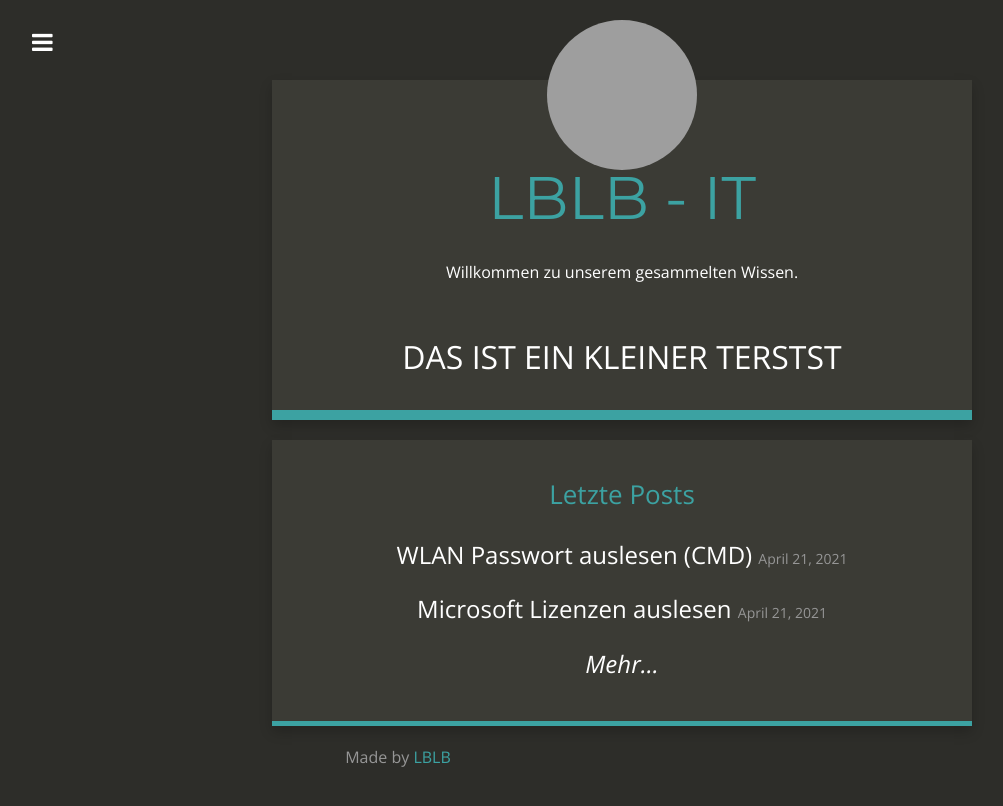
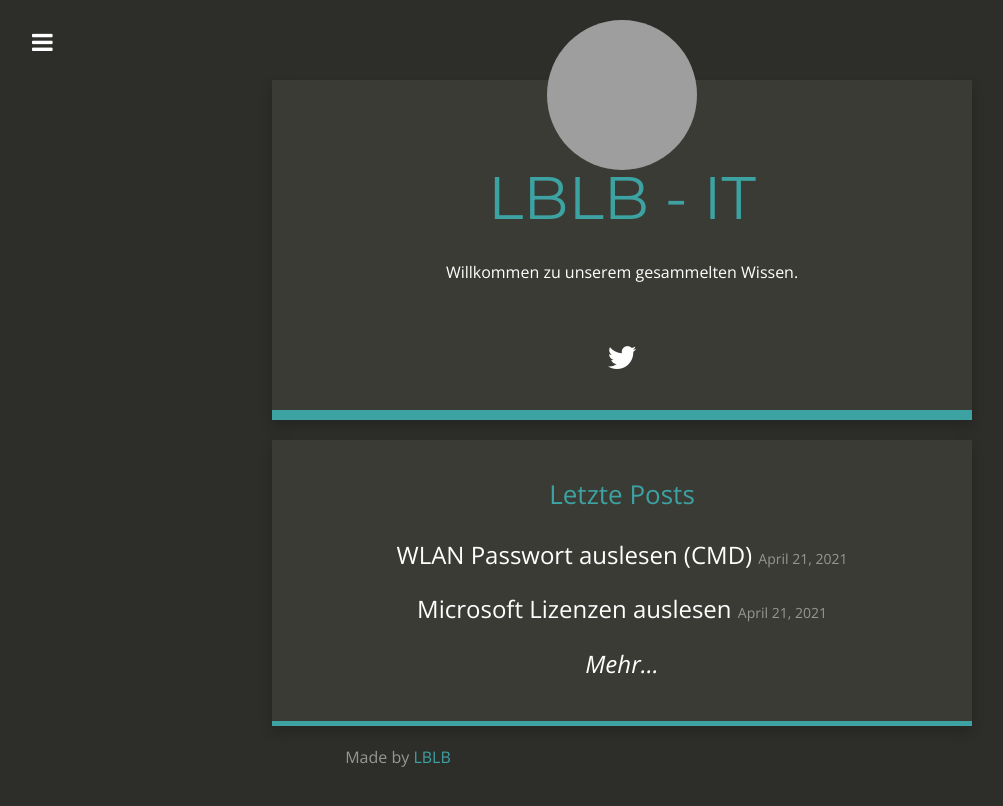
Before and after one commit to eski1337/lblb-it-ffd00, a Jekyll site: the page built from index.html, in a window 1280 px wide. Shown: the top 806 px of the page, without its empty margins (18-1021 px from the left). Built offline with Jekyll 4.4.1, drawn with Linux system fonts in a browser that asks for light colours; nearby versions of some CDN libraries; grey boxes are pictures that could not be loaded.

Commit message:
social_links.html: changed

```diff
--- a/_includes/social_links.html
+++ b/_includes/social_links.html
@@ -1,3 +1,11 @@
 <p class="links">
- DAS IST EIN KLEINER TERSTST
+ {% if site.twitter_username %}<a href="https://www.twitter.com/{{ site.twitter_username }}" target="_new"><i class="fa fa-twitter"></i></a>{% endif %}
+  {% if site.linkedin_link %}<a href="{{ site.linkedin_link }}" target="_new"><i class="fa fa-linkedin"></i></a>{% endif %}
+  {% if site.xing_link %}<a href="{{ site.xing_link }}" target="_new"><i class="fa fa-xing"></i></a>{% endif %}
+  {% if site.google_plus_link %}<a href="{{ site.google_plus_link }}" target="_new"><i class="fa fa-google-plus"></i></a>{% endif %}
+  {% if site.facebook_link %}<a href="{{ site.facebook_link }}" target="_new"><i class="fa fa-facebook"></i></a>{% endif %}
+  {% if site.github_username %}<a href="https://github.com/{{ site.github_username }}" target="_new"><i class="fa fa-github-alt"></i></a>{% endif %}
+  {% if site.stackoverflow_link %}<a href="{{ site.stackoverflow_link }}" target="_new"><i class="fa fa-stack-overflow"></i></a>{% endif %}
+  {% if site.instagram_username %}<a href="https://www.instagram.com/{{ site.instagram_username }}" target="_new"><i class="fa fa-instagram"></i></a>{% endif %}
+  {% if site.reddit_username %}<a href="https://www.reddit.com/u/{{ site.reddit_username }}" target="_new"><i class="fa fa-reddit-alien"></i></a>{% endif %}
   </p>
```
